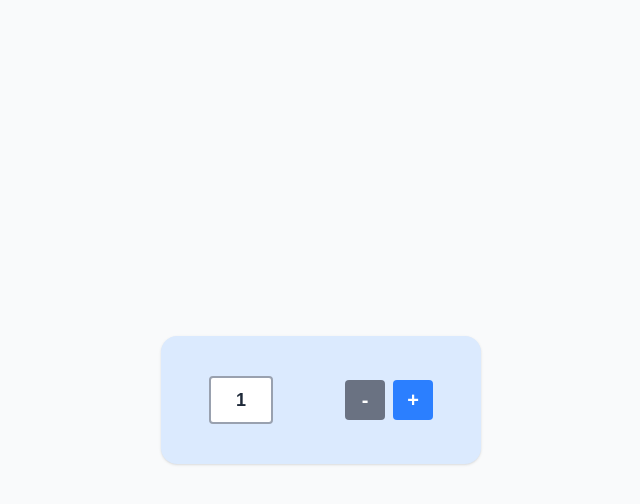
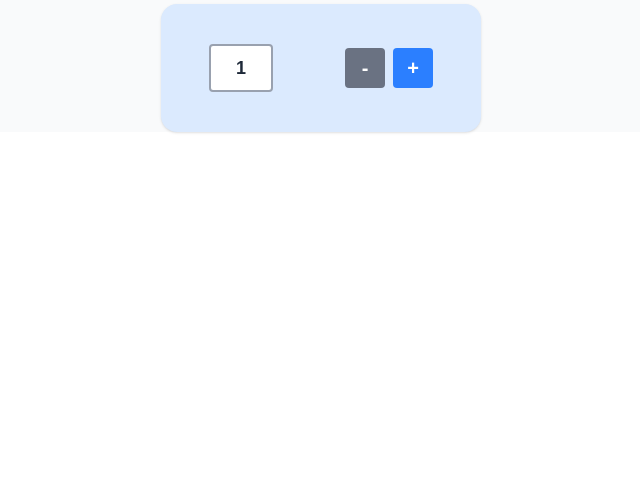
Before and after one commit to SeksanW/cprg306-assignments, a Next.js app: page /week-4 in a window 1280 px wide. Shown: the top 504 px of the page, without its empty margins (319-959 px from the left). Built offline with nearby package versions, Linux system fonts and the light colour scheme.

Commit message:
Update page.js

```diff
--- a/app/week-4/page.js
+++ b/app/week-4/page.js
@@ -4,7 +4,10 @@
 
 export default function Page() {
     return (
-        <div className="min-h-screen flex items-center justify-center bg-gray-50">
+        <div className="flex items-center
+                        pt-1
+                        justify-center
+                        bg-gray-50">
             <NewItem />
         </div>
     );
```
